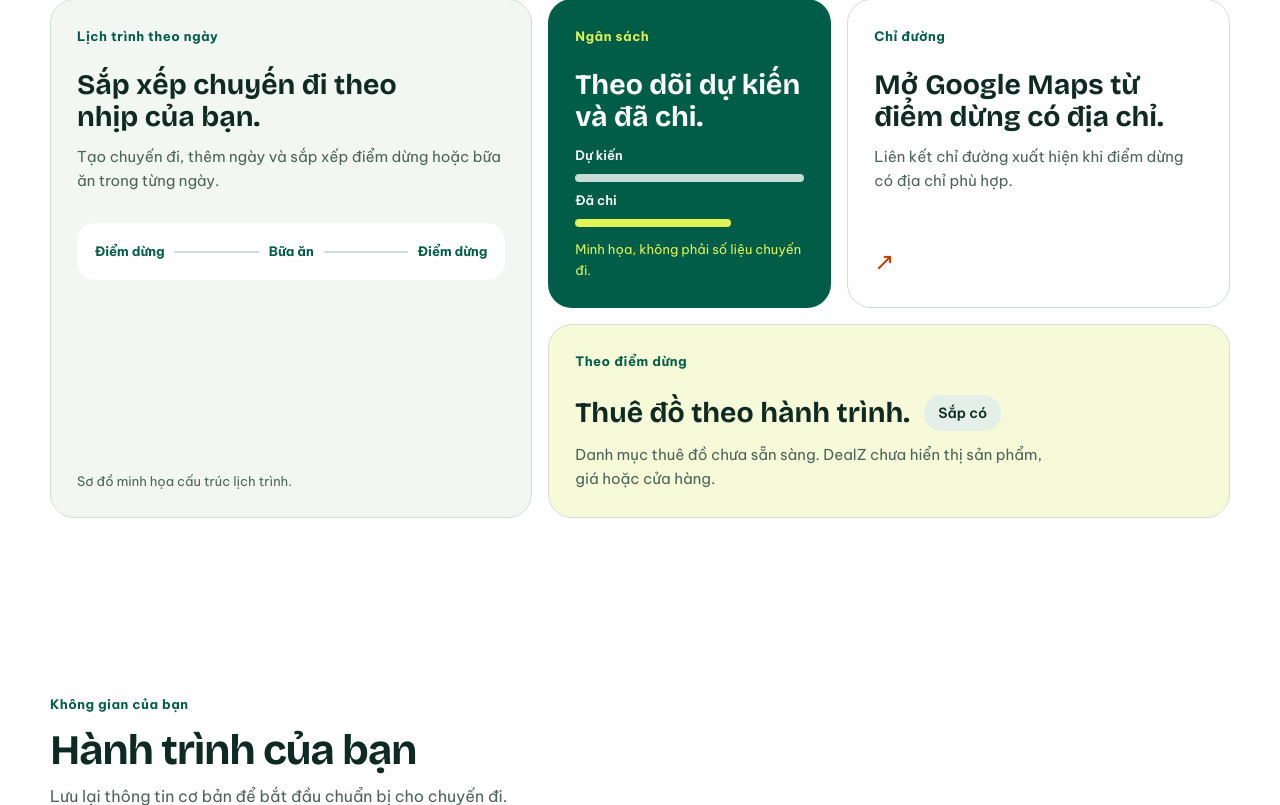
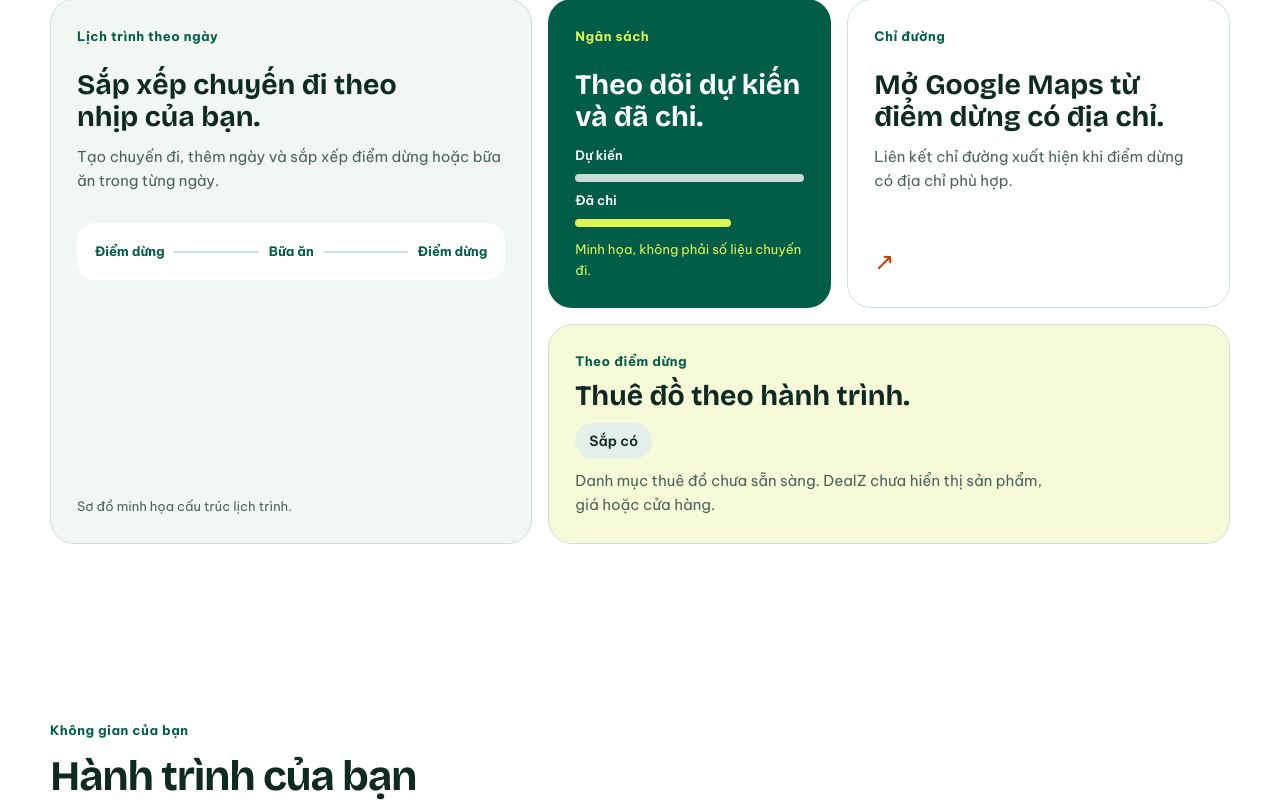
Before and after one commit to hieudinh0608forwork-hash/dealz-v2, a WordPress theme: template wp-content/themes/dealz-theme/front-page.php in a window 1280 px wide. Shown: the part 835-1640 px from the top of the page. Run offline with PHP 8.4 and a stand-in for WordPress, Linux system fonts and the light colour scheme; the site name, menu and one post (Sample post) are stand-ins, and other content is empty; some libraries are stand-ins or nearby versions.

Commit message:
fix: stack rental bento content on narrow screens

```diff
--- a/wp-content/themes/dealz-theme/style.css
+++ b/wp-content/themes/dealz-theme/style.css
@@ -974,9 +974,9 @@ body.is-rental-view .rental-workspace { min-width: 0; max-width: 100%; }
 .feature-card--budget .eyebrow, .feature-card--budget small { color: var(--dealz-lime); }
 .feature-card--budget h2 { color: var(--dealz-white); }
 .feature-card--maps { grid-column: span 4; justify-content: space-between; }
-.feature-card--rental { grid-column: span 7; flex-direction: row; align-items: center; flex-wrap: wrap; background: var(--dealz-lime-50); }
-.feature-card--rental h2 { flex: 1 1 240px; }
-.feature-card--rental p { flex-basis: 100%; }
+.feature-card--rental { grid-column: span 7; flex-direction: column; align-items: flex-start; flex-wrap: nowrap; gap: 10px; background: var(--dealz-lime-50); }
+.feature-card--rental h2 { flex: none; width: 100%; max-width: 100%; margin: 0; overflow-wrap: anywhere; }
+.feature-card--rental p { flex: none; width: 100%; margin: 0; }
 .mini-timeline { width: 100%; display: flex; align-items: center; gap: 10px; margin-top: 18px; padding: 18px; border-radius: 18px; background: var(--dealz-white); color: var(--dealz-green); font-size: 13px; font-weight: 700; }
 .mini-timeline i { height: 2px; flex: 1; background: var(--dealz-border); }
 .budget-illustration { width: 100%; display: grid; gap: 8px; margin-top: auto; color: var(--dealz-white); font-size: 13px; font-weight: 600; }
```
Also changed, not shown: docs/PROGRESS.md (+6 -0 lines), tests/browser/itinerary.spec.cjs (+4 -1 lines).
